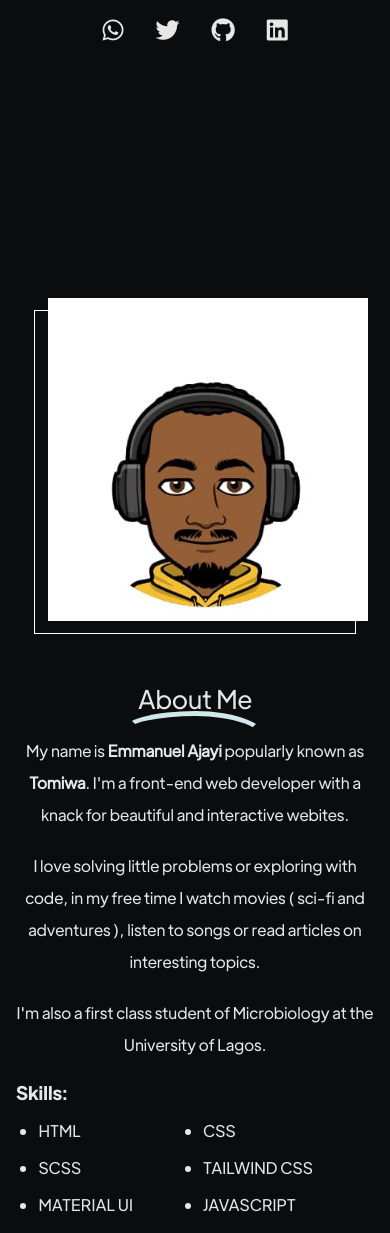
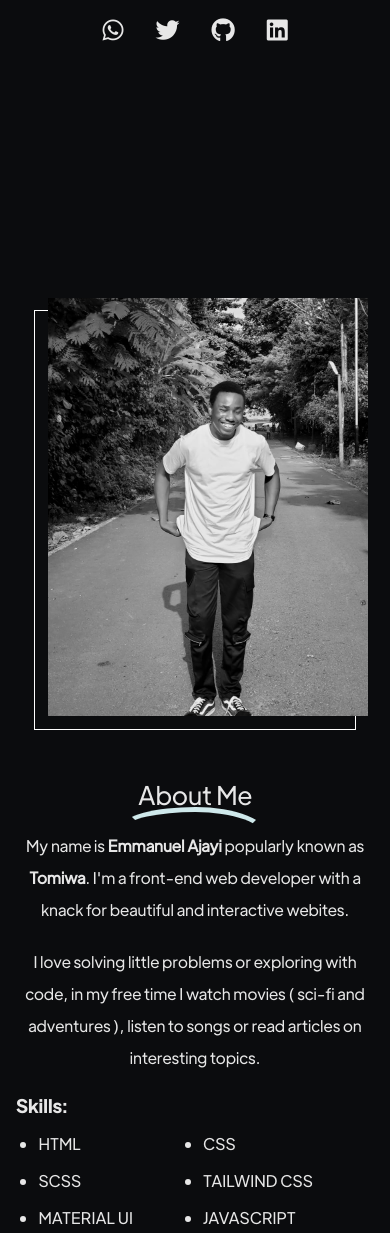
Before and after one commit to Iam-tomiwa/my-portfolio, a React (Create React App) app: page / in a window 390 px wide. Shown: the part 668-1901 px from the top of the page. Built offline with nearby package versions, Linux system fonts and the light colour scheme.

Commit message:
feat: change about image

```diff
--- a/src/components/about/About.js
+++ b/src/components/about/About.js
@@ -1,5 +1,5 @@
 import ScrollAnimation from "react-animate-on-scroll";
-import aboutImg from "../../assets/images/yo.jpg";
+import aboutImg from "../../assets/images/about.jpeg";
 import "./about.css";
 
 function About() {
@@ -30,10 +30,10 @@ function About() {
           I watch movies ( sci-fi and adventures ), listen to songs or read
           articles on interesting topics.
         </p>
-        <p>
+        {/* <p>
           I'm also a first class student of Microbiology at the University of
           Lagos.
-        </p>
+        </p> */}
         <h3>Skills:</h3>
         <ul>
           <li>HTML</li>
--- a/src/components/about/about.css
+++ b/src/components/about/about.css
@@ -69,6 +69,7 @@
     width: 90%;
     max-width: 350px;
     margin: 0 auto 3rem auto;
+    min-height: 420px;
   }
   .section > div {
     width: 100%;
@@ -82,6 +83,8 @@
   .left-wrap * {
     margin: 1.2rem auto;
   }
+}
+@media (max-width: 850px) {
   .left-wrap ul {
     grid-template-columns: 1fr 1fr;
   }
```
Also changed, not shown: src/assets/images/about.jpeg (added).
